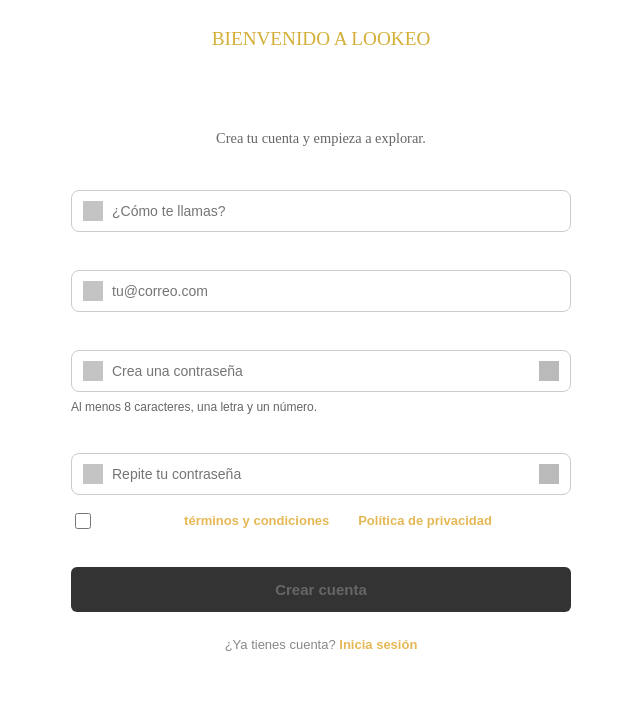
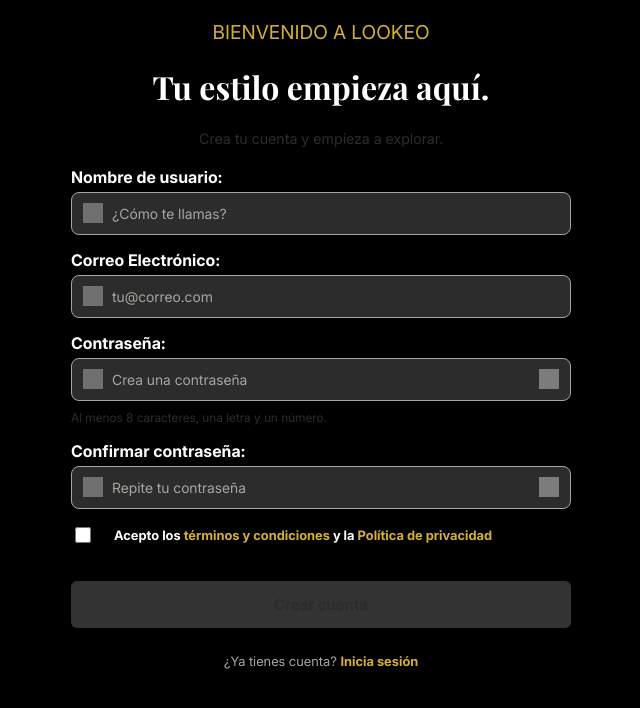
Before and after one commit to TheYinYan/Lookeo-Web, an Angular app: page / in a window 1280 px wide. Shown: the top 708 px of the page, without its empty margins (319-959 px from the left). Built offline with nearby package versions, Linux system fonts and the light colour scheme; grey boxes are pictures that could not be loaded.

Commit message:
Aplica estilos globales y a login

```diff
--- a/src/app/pages/auth/login/login.component.css
+++ b/src/app/pages/auth/login/login.component.css
@@ -1,5 +1,23 @@
 *{
-   color: white;
+   color: var(--lookeo-white);
+}
+
+.top-text {
+  display: flex;
+  flex-direction: row;
+  justify-content: space-between;
+  align-items: center;
+  padding: 0 80px;
+}
+
+.left-text {
+  color: var(--lookeo-gold);
+  font-size: 25px;
+}
+
+.right-text {
+  color: var(--lookeo-gray);
+  font-size: 12px;
 }
 
 header {
@@ -9,11 +27,17 @@ header {
 }
 
 header .logo {
-  width: 85px;
-  height: 85px;
+  width: 100px;
+  height: 100px;
   object-fit: contain;
   display: block;
   margin: 0 auto 15px auto;
+}
+
+.email-from label,
+.password-from label {
+  font-family: "Inter", sans-serif;
+  font-weight: 400;
 }
 
 .input-wrapper {
@@ -27,10 +51,18 @@ header .logo {
 .input-wrapper input {
   width: 100%;
   padding: 12px 40px 12px 40px;
-  border: 1px solid #ccc;
+  border: 1px solid var(--lookeo-gray);
+  background-color: var(--lookeo-dark-gray);
+  color: var(--lookeo-white);
   border-radius: 8px;
   font-size: 14px;
   box-sizing: border-box;
+}
+
+.input-wrapper input::placeholder {
+  font-family: "Inter", sans-serif;
+  color: var(--lookeo-gray);
+  opacity: 1;
 }
 
 .alerta {
@@ -79,7 +111,7 @@ header .logo {
 form {
   max-width: 500px;
   margin: 20px auto;
-  font-family: sans-serif;
+  font-family: "Inter", sans-serif;
 }
 
 .name-from, .email-from, .password-from {
@@ -98,7 +130,7 @@ label {
 
 button {
   padding: 10px 20px;
-  background-color: #ffc107;
+  background-color: var(--lookeo-gold);
   border: none;
   border-radius: 5px;
   font-weight: bold;
@@ -106,7 +138,7 @@ button {
 }
 
 button:disabled {
-  background-color: #ccc;
+  background-color: var(--lookeo-gray);
   cursor: not-allowed;
 }
 
@@ -114,7 +146,7 @@ button:disabled {
   display: block;
   text-align: center;
   font-size: 0.9rem;
-  color: #666;
+  color: var(--lookeo-gray);
   margin-bottom: 20px;
 }
 
@@ -130,26 +162,38 @@ button:disabled {
   align-items: center;
   cursor: pointer;
   font-size: 13px;
-  color: #aaa;
+  color: var(--lookeo-gray);
   gap: 10px;
 }
 
 .checkbox-label input[type="checkbox"] {
-  accent-color: #e5b856;
+  accent-color: var(--lookeo-gold);
   width: 16px;
   height: 16px;
   cursor: pointer;
 }
 
+.terms-text {
+  font-weight: 400;
+  color: var(--lookeo-gray);
+}
+
 .terms-text a {
-  color: #e5b856;
+  color: var(--lookeo-gold);
   text-decoration: none;
+}
+
+.forgot-link{
+    font-size: 13px;
+    color: var(--lookeo-gold);
+    text-align: center;
+    margin: 0;
 }
 
 .btn {
   width: 100%;
   padding: 14px;
-  background-color: #e5b856;
+  background-color: var(--lookeo-gold);
   color: #000;
   border: none;
   border-radius: 6px;
@@ -160,31 +204,24 @@ button:disabled {
 }
 
 .btn:hover:not(:disabled) {
-  background-color: #fce28b;
+  background-color: var(--lookeo-gold);
 }
 
 .btn:disabled {
-  background-color: #333;
-  color: #666;
+  background-color: var(--lookeo-dark-gray);
+  color: var(--lookeo-gray);
   cursor: not-allowed;
 }
 
 .login-link {
   font-size: 13px;
-  color: #888;
+  color: var(--lookeo-gray);
   text-align: center;
   margin-top: 25px;
 }
 
 .login-link a {
-  color: #e5b856;
+  color: var(--lookeo-gold);
   text-decoration: none;
   font-weight: bold;
 }
-
-.forgot-link{
-    font-size: 13px;
-    color: #e5b856;
-    text-align: center;
-    margin-top: 25px;
-}
--- a/src/app/pages/auth/login/login.component.html
+++ b/src/app/pages/auth/login/login.component.html
@@ -1,77 +1,108 @@
 <header>
-  <img src="/favicon.ico" alt="logo" class="logo" />
+  <div class="top-text">
+    <h3 class="left-text">Lookeo</h3>
+    <p class="right-text">TU ROPERO. TU ESTILO.</p>
+  </div>
+  <img src="/assets/logo.svg" alt="logo" class="logo" />
   <h1 class="titulo">Qué bien verte de nuevo.</h1>
   <span class="bottom-text">Tu próximo conjunto empieza aquí.</span>
 </header>
 
-<form #loginForm="ngForm" (ngSubmit)="onLogin(user.name,user.email, user.passwordHash)">
+<form
+  #loginForm="ngForm"
+  (ngSubmit)="onLogin(user.name, user.email, user.passwordHash)"
+>
   <div class="email-from">
-    <label for="emailId">Correo Electrónico: </label>
+    <label for="emailId">Usuario: </label>
     <div class="input-wrapper">
-      <span class="icono"><img src="assets/email.png" alt="Correo" /></span>
+      <span class="icono"
+        ><img src="assets/icons/email.ico" alt="Correo"
+      /></span>
       <input
-      [class.invalid-control]="email.invalid && (email.dirty || email.touched)"
+        [class.invalid-control]="
+          email.invalid && (email.dirty || email.touched)
+        "
         id="emailId"
         type="email"
         placeholder="tu@correo.com"
         name="email"
+        autocomplete="username"
         [(ngModel)]="user.email"
         required
         email
-      #email="ngModel">
+        #email="ngModel"
+      />
     </div>
 
     @if (email.invalid && (email.dirty || email.touched)) {
-        @if (email.errors?.['required']) { <p class="alerta">El correo es obligatorio.</p> }
-        @if (email.errors?.['email']) { <p class="alerta">Introduce un correo válido.</p> }
+      @if (email.errors?.["required"]) {
+        <p class="alerta">El correo es obligatorio.</p>
       }
-
+      @if (email.errors?.["email"]) {
+        <p class="alerta">Introduce un correo válido.</p>
+      }
+    }
   </div>
 
   <div class="password-from">
     <label for="passwordId">Contraseña: </label>
     <div class="input-wrapper">
-      <span class="icono"><img src="assets/lock.png" alt="Contraseña"></span>
+      <span class="icono"
+        ><img src="assets/icons/lock.ico" alt="Contraseña"
+      /></span>
       <input
-        [class.invalid-control]="password.invalid && (password.dirty || password.touched)"
+        [class.invalid-control]="
+          password.invalid && (password.dirty || password.touched)
+        "
         id="passwordId"
         [type]="showPassword ? 'text' : 'password'"
         placeholder="Escribe tu contraseña"
         name="password"
         [(ngModel)]="user.passwordHash"
         required
-        #password = "ngModel">
+        #password="ngModel"
+      />
 
       <span class="eye" (click)="showPassword = !showPassword">
         @if (showPassword) {
-          <img src="assets/ojo-cerrado.png" alt="Ocultar" />
+          <img src="assets/icons/ojo-cerrado.ico" alt="Ocultar" />
         } @else {
-          <img src="assets/ojo-abierto.png" alt="Mostrar" />
+          <img src="assets/icons/ojo-abierto.ico" alt="Mostrar" />
         }
       </span>
     </div>
     @if (password.invalid && (password.dirty || password.touched)) {
-      @if (password.errors?.['required']) { <p class="alerta">La contraseña es obligatoria.</p> }
+      @if (password.errors?.["required"]) {
+        <p class="alerta">La contraseña es obligatoria.</p>
+      }
     }
   </div>
 
-  <div class="terms-wrapper" style="display: flex; justify-content: space-between; align-items: center; margin-top: 15px;">
+  <div
+    class="terms-wrapper"
+    style="
+      display: flex;
+      justify-content: space-between;
+      align-items: center;
+      margin-top: 15px;
+    "
+  >
     <label class="checkbox-label">
-      <input type="checkbox" name="rememberMe" [(ngModel)]="rememberMe">
+      <input type="checkbox" name="rememberMe" [(ngModel)]="rememberMe" />
       <span class="terms-text">Recordarme</span>
     </label>
     <a href="#" class="forgot-link">¿Olvidaste tu contraseña?</a>
   </div>
 
   @if (!this.IsError) {
-    <span class="alerta">{{this.nameError}}</span>
+    <span class="alerta">{{ this.nameError }}</span>
   }
   <button class="btn" type="submit" [disabled]="loginForm.invalid">
-    Iniciar Sesión
+    Iniciar Sesión ->
   </button>
 
   <div class="login-link">
-    ¿Aún no tienes cuenta? <a (click)="onGoToRegister()" style="cursor: pointer;">Crear cuenta</a>
+    ¿Aún no tienes cuenta?
+    <a (click)="onGoToRegister()" style="cursor: pointer">Crear cuenta</a>
   </div>
-
 </form>
--- a/src/app/pages/auth/register/register.component.css
+++ b/src/app/pages/auth/register/register.component.css
@@ -1,3 +1,9 @@
+:host {
+  display: block;
+  min-height: 100vh;
+  background-color: var(--lookeo-black);
+}
+
 *{
    color: white;
 }
@@ -19,10 +25,17 @@ header {
 .input-wrapper input {
   width: 100%;
   padding: 12px 40px 12px 40px;
-  border: 1px solid #ccc;
+  border: 1px solid var(--lookeo-gray);
+  background-color: var(--lookeo-dark-gray);
+  color: var(--lookeo-white);
   border-radius: 8px;
   font-size: 14px;
   box-sizing: border-box;
+}
+
+.input-wrapper input::placeholder {
+  color: var(--lookeo-gray);
+  opacity: 1;
 }
 
 .icono {
@@ -56,7 +69,6 @@ header {
 form {
   max-width: 500px;
   margin: 20px auto;
-  font-family: sans-serif;
 }
 
 .name-from, .email-from, .password-from {
@@ -75,7 +87,7 @@ label {
 
 button {
   padding: 10px 20px;
-  background-color: #ffc107;
+  background-color: var(--lookeo-gold);
   border: none;
   border-radius: 5px;
   font-weight: bold;
@@ -83,7 +95,7 @@ button {
 }
 
 button:disabled {
-  background-color: #ccc;
+  background-color: var(--lookeo-gray);
   cursor: not-allowed;
 }
 
@@ -104,7 +116,7 @@ button:disabled {
 
 .password-requirements{
     font-size: 0.75rem;
-    color: #666;
+    color: var(--lookeo-dark-gray);
     margin-top: 5px;
 }
 
@@ -112,7 +124,7 @@ button:disabled {
   display: block;
   text-align: center;
   font-size: 0.9rem;
-  color: #666;
+  color: var(--lookeo-dark-gray);
   margin-bottom: 20px;
 }
 
@@ -120,14 +132,14 @@ button:disabled {
   display: block;
   text-align: center;
   font-size: 1.2rem;
-  color: #D4AF37;
+  color: var(--lookeo-gold);
   margin-bottom: 5px;
 }
 
 .titulo {
   display: block;
   text-align: center;
-  color: white;
+  color: var(--lookeo-white);
 }
 
 .terms-wrapper {
@@ -142,27 +154,27 @@ button:disabled {
   align-items: center;
   cursor: pointer;
   font-size: 13px;
-  color: #aaa;
+  color: var(--lookeo-gray);
   gap: 10px;
 }
 
 .checkbox-label input[type="checkbox"] {
-  accent-color: #e5b856;
+  accent-color: var(--lookeo-gold);
   width: 16px;
   height: 16px;
   cursor: pointer;
 }
 
 .terms-text a {
-  color: #e5b856;
+  color: var(--lookeo-gold);
   text-decoration: none;
 }
 
 .btn {
   width: 100%;
   padding: 14px;
-  background-color: #e5b856;
-  color: #000;
+  background-color: var(--lookeo-gold);
+  color: var(--lookeo-black);
   border: none;
   border-radius: 6px;
   font-size: 15px;
@@ -172,24 +184,24 @@ button:disabled {
 }
 
 .btn:hover:not(:disabled) {
-  background-color: #fce28b;
+  background-color: var(--lookeo-gold);
 }
 
 .btn:disabled {
   background-color: #333;
-  color: #666;
+  color: var(--lookeo-dark-gray);
   cursor: not-allowed;
 }
 
 .login-link {
   font-size: 13px;
-  color: #888;
+  color: var(--lookeo-gray);
   text-align: center;
   margin-top: 25px;
 }
 
 .login-link a {
-  color: #e5b856;
+  color: var(--lookeo-gold);
   text-decoration: none;
   font-weight: bold;
 }
--- a/src/styles.css
+++ b/src/styles.css
@@ -6,3 +6,69 @@
   --lookeo-dark-gray: #2C2C2C;
   --lookeo-white: #FFFFFF;
 }
+
+@font-face {
+  font-family: "Inter";
+  src: url("/assets/fonts/inter_18pt_regular.ttf") format("truetype");
+  font-weight: 400;
+}
+
+@font-face {
+  font-family: "Inter";
+  src: url("/assets/fonts/inter_18pt_medium.ttf") format("truetype");
+  font-weight: 500;
+}
+
+@font-face {
+  font-family: "Inter";
+  src: url("/assets/fonts/inter_18pt_semi_bold.ttf") format("truetype");
+  font-weight: 600;
+}
+
+@font-face {
+  font-family: "Inter";
+  src: url("/assets/fonts/inter_18pt_bold.ttf") format("truetype");
+  font-weight: 700;
+}
+
+@font-face {
+  font-family: "Playfair Display";
+  src: url("/assets/fonts/playfair_display_regular.ttf") format("truetype");
+  font-weight: 400;
+}
+
+@font-face {
+  font-family: "Playfair Display";
+  src: url("/assets/fonts/playfair_display_bold.ttf") format("truetype");
+  font-weight: 700;
+}
+
+app-root {
+  display: block;
+  min-height: 100vh;
+  background-color: var(--lookeo-black);
+}
+
+html,
+body {
+  font-family: "Inter", sans-serif;
+  font-weight: 400;
+  margin: 0;
+  min-height: 100%;
+  background-color: var(--lookeo-black);
+  color: var(--lookeo-white);
+}
+
+button,
+input,
+textarea,
+select {
+  font: inherit;
+}
+
+h1,
+h2,
+h3,
+.titulo {
+  font-family: "Playfair Display", serif;
+}
```
Also changed, not shown: public/assets/logo.svg (added). Lines whose indentation alone changed are shown as unchanged.
